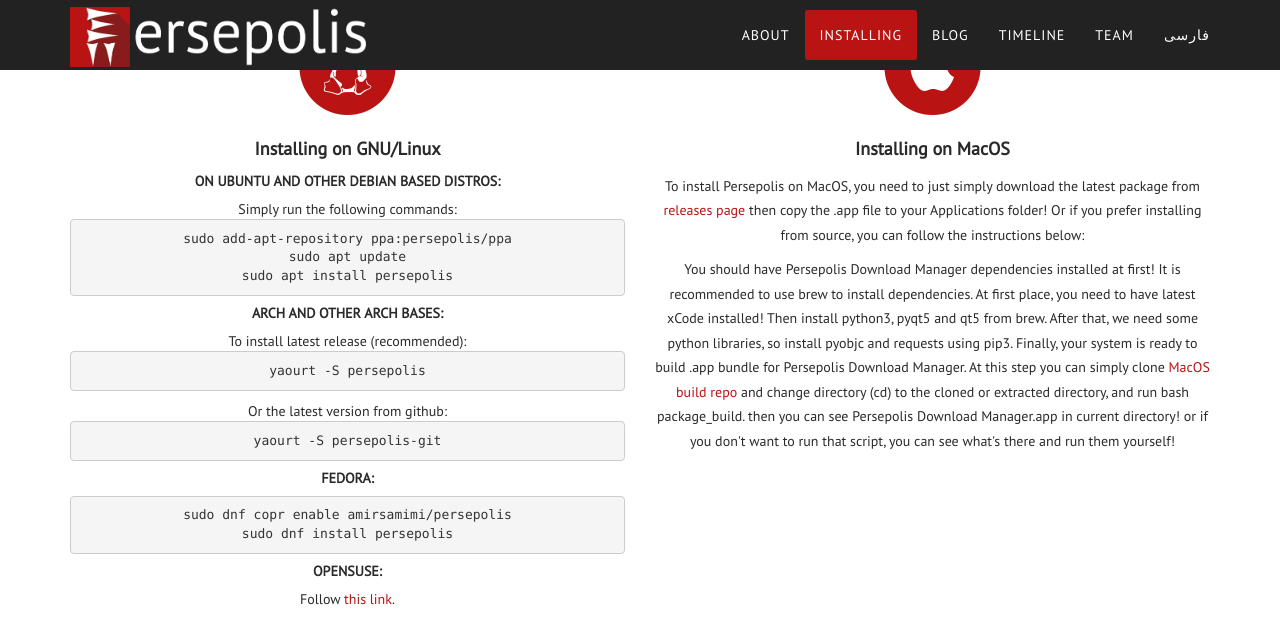
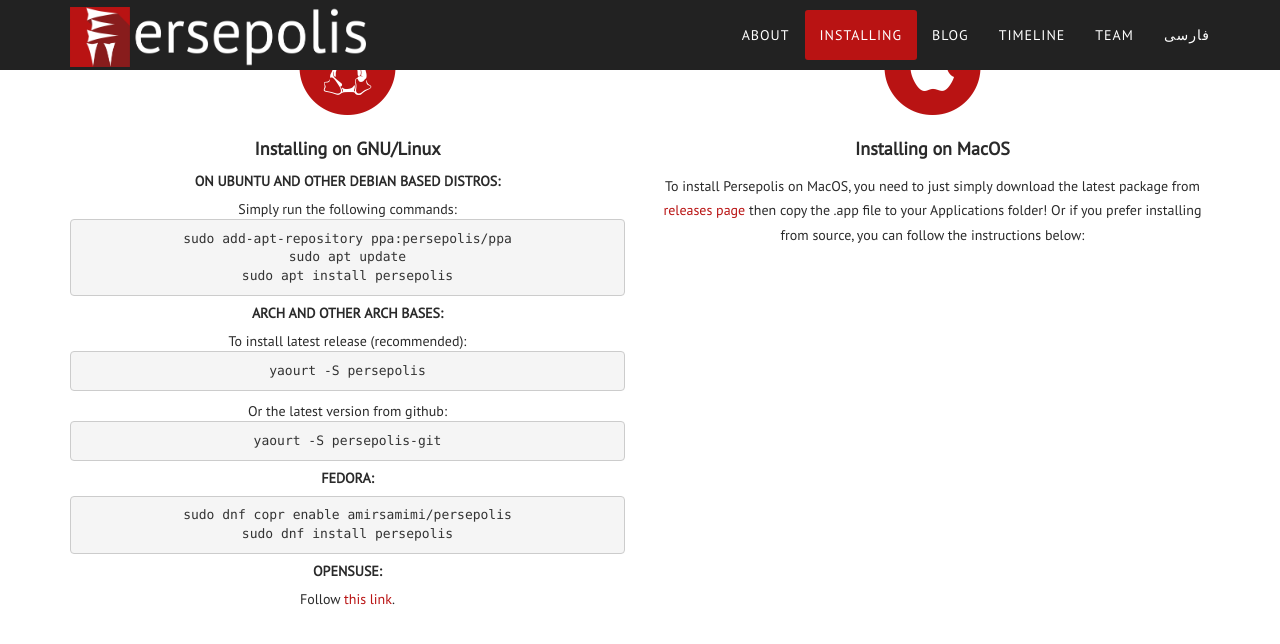
Before and after one commit to mavahedinia/mr0null.github.io, a Jekyll site: the page built from index.html, in a window 1280 px wide and 900 px high, scrolled down 2046 px. Shown: the top 644 px of the window. Built offline with Jekyll 4.4.1, drawn with Linux system fonts in a browser that asks for light colours; some web fonts are replaced.

Commit message:
Removed MacOS Build

```diff
--- a/_includes/services.html
+++ b/_includes/services.html
@@ -42,7 +42,6 @@ Follow <a href="https://goo.gl/7p3MdK">this link</a>.
                     </span>
                     <h4 class="service-heading">Installing on MacOS</h4>
                     <p class="">To install Persepolis on MacOS, you need to just simply download the latest package from <a href="https://github.com/persepolisdm/persepolis/releases">releases page</a> then copy the .app file to your Applications folder! Or if you prefer installing from source, you can follow the instructions below:</p>
-                    <p>You should have Persepolis Download Manager dependencies installed at first! It is recommended to use brew to install dependencies. At first place, you need to have latest xCode installed! Then install python3, pyqt5 and qt5 from brew. After that, we need some python libraries, so install pyobjc and requests using pip3. Finally, your system is ready to build .app bundle for Persepolis Download Manager. At this step you can simply clone <a href="https://github.com/persepolisdm/mac-package-build">MacOS build repo</a> and change directory (cd) to the cloned or extracted directory, and run bash package_build. then you can see Persepolis Download Manager.app in current directory! or if you don't want to run that script, you can see what's there and run them yourself!</p>
                 </div>
             </div>
         </div>
```
